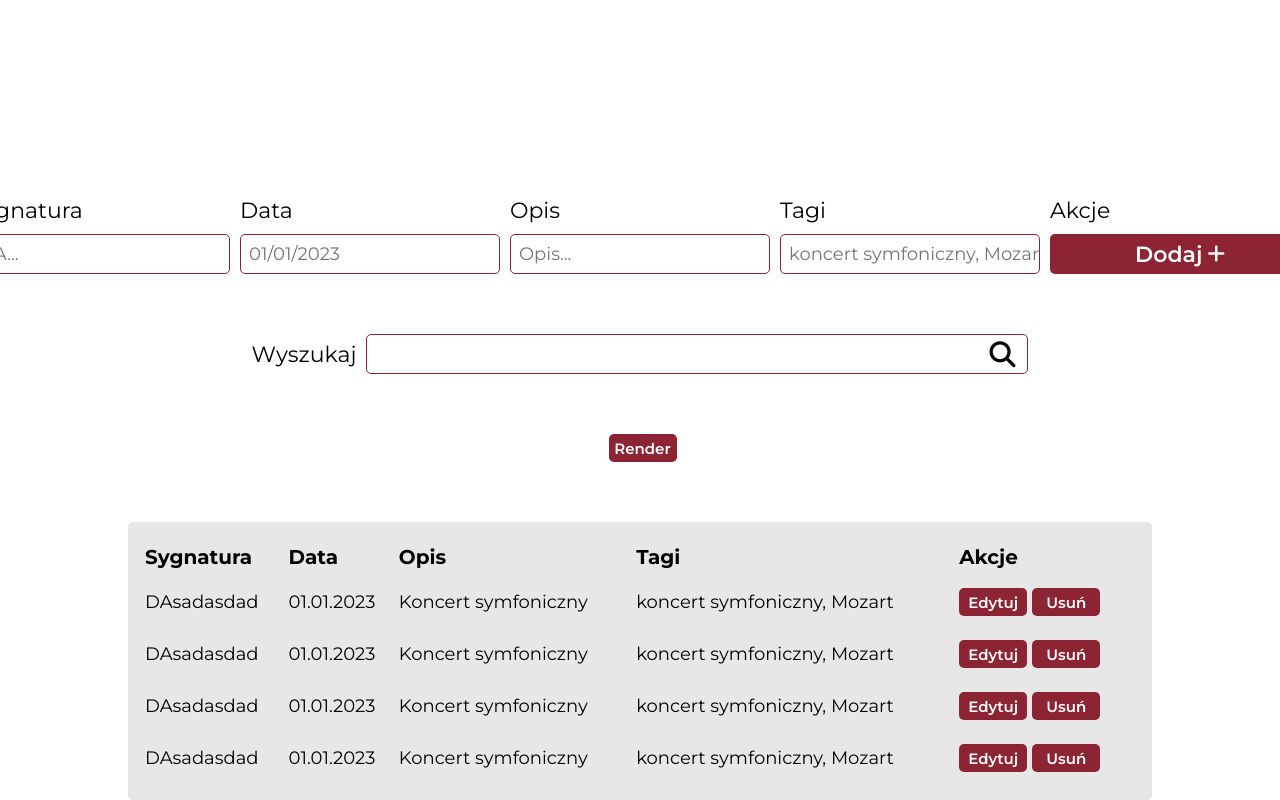
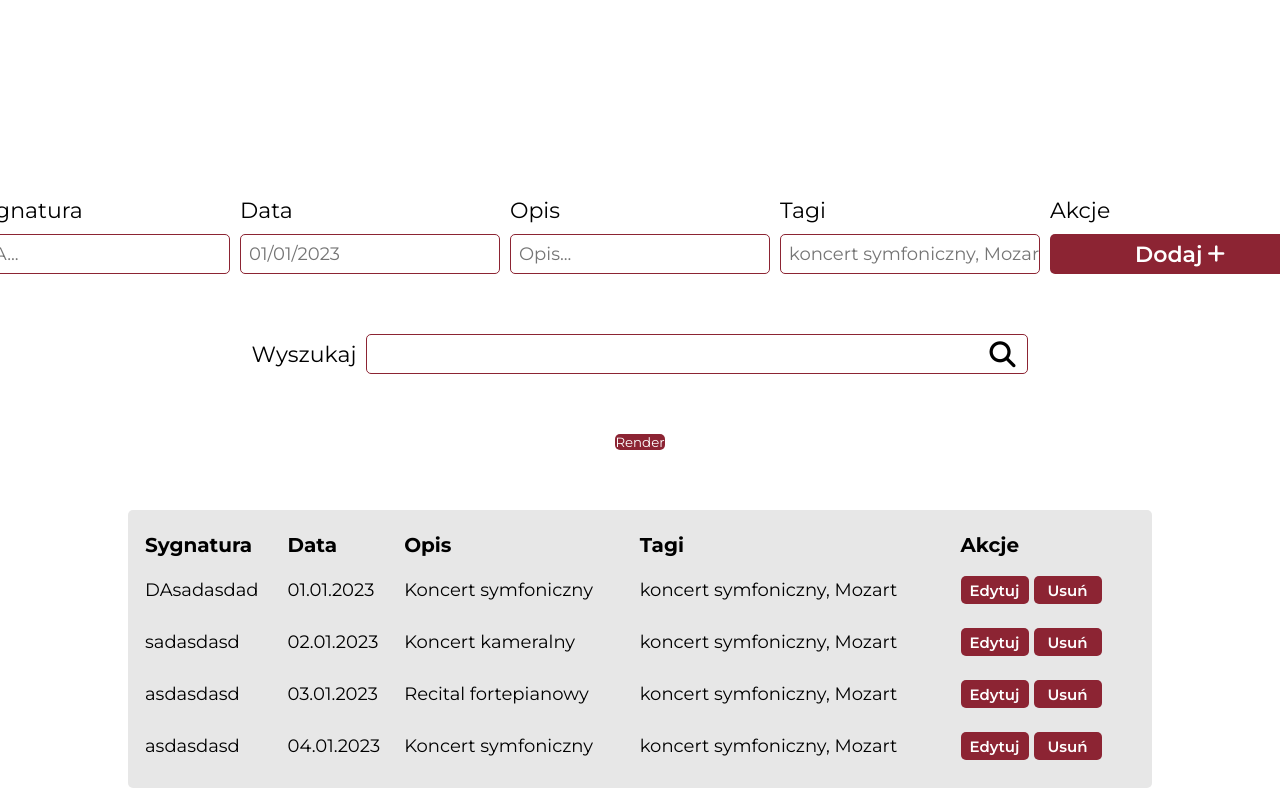
Before and after one commit to CharlesSquirel/System-archiwizacji-FL, a plain HTML site: page index.html in a window 1280 px wide. Both pictures are taken after a click on the button "Render". Shown: the top 800 px of the page. Drawn offline with Linux system fonts and the light colour scheme.

Commit message:
Usuwanie przycisk i porządki

```diff
--- a/index.html
+++ b/index.html
@@ -49,7 +49,7 @@
       <span class="search-icon"><i class="fa-solid fa-magnifying-glass"></i></span>
 
     </section>
-    <button class="btn btn-delete btn-render">Render</button>
+    <button class="btn btn-render">Render</button>
     <main>
       <table class="list-container">
         <tr class="main-verse-container">
@@ -59,14 +59,14 @@
           <th>Tagi</th>
           <th>Akcje</th>
         </tr>
-        <!-- <tr class="verse-container">
+         <!-- <tr class="verse-container">
           <td>DAsdsdsdsdsd</td>
           <td>01.01.2023</td>
           <td>Koncert symfoniczny</td>
           <td>Wijatkowski, Mozart</td>
           <td><button class="btn btn-edit">Edytuj</button> <button class="btn btn-delete">Usuń</button></td>
-        </tr>
-        <tr class="verse-container">
+        </tr> -->
+        <!-- <tr class="verse-container">
           <td>DAsdsdsdsdsd</td>
           <td>01.01.2023</td>
           <td>Koncert symfoniczny</td>
--- a/script.js
+++ b/script.js
@@ -1,14 +1,15 @@
+// BAZA DANYCH
 const files = [
   { signature: "DAsadasdad", date: "01.01.2023", description: "Koncert symfoniczny", tags: "koncert symfoniczny, Mozart" },
-  { signature: "DAsadasdad", date: "01.01.2023", description: "Koncert symfoniczny", tags: "koncert symfoniczny, Mozart" },
-  { signature: "DAsadasdad", date: "01.01.2023", description: "Koncert symfoniczny", tags: "koncert symfoniczny, Mozart" },
-  { signature: "DAsadasdad", date: "01.01.2023", description: "Koncert symfoniczny", tags: "koncert symfoniczny, Mozart" },
+  { signature: "sadasdasd", date: "02.01.2023", description: "Koncert kameralny", tags: "koncert symfoniczny, Mozart" },
+  { signature: "asdasdasd", date: "03.01.2023", description: "Recital fortepianowy", tags: "koncert symfoniczny, Mozart" },
+  { signature: "asdasdasd", date: "04.01.2023", description: "Koncert symfoniczny", tags: "koncert symfoniczny, Mozart" },
 ];
+
+// DOM
 
 const list = document.querySelector(".list-container");
 const renderBtn = document.querySelector(".btn-render");
-
-// WALIDACJA
 const addBtn = document.querySelector(".btn-add");
 const signatureInput = document.querySelector(".signature");
 const errorSignature = document.querySelector(".error-signature");
@@ -20,17 +21,20 @@ const tagsInput = document.querySelector(".tags");
 const errorTags = document.querySelector(".error-tags");
 const addFormInputs = document.querySelectorAll(".add-form input");
 const isSubmittedMessage = document.querySelector(".submitted-message-box");
+const table = document.querySelector(".list-container");
+let deleteBtns = document.querySelectorAll(".btn-delete");
 
+// 1. WALIDACJA
 addBtn.disabled = true;
 
-// Warunkowe odblokowanie przycisku dodaj
+// A) Warunkowe odblokowanie przycisku dodaj
 const checkReady = () => {
   addFormInputs.forEach((input) => {
     let errorMessage = input.nextElementSibling;
     addBtn.disabled = input.value.length > 0 && errorMessage.style.display === "none" ? false : true;
   });
 };
-// puste pola
+// B) puste pola
 addFormInputs.forEach((input) => {
   input.addEventListener("blur", () => {
     let errorMessage = input.nextElementSibling;
@@ -51,15 +55,16 @@ addFormInputs.forEach((input) => {
   });
 });
 
+// C) OKIENKO POMYŚLNEGO DODANIA DO BAZY
 addBtn.addEventListener("click", () => {
   isSubmittedMessage.style.opacity = "1";
   setTimeout(() => {
     isSubmittedMessage.style.opacity = "0";
-  }, 10000)
+  }, 10000);
 });
 
-// RENDEROWANIE LISTY Z FILES
-// dynamiczne dodawanie klas i tekstu do buttonów
+// 2. RENDEROWANIE LISTY Z FILES
+// A) dynamiczne dodawanie klas i tekstu do buttonów
 const addClassesBtns = (btn1, btn2) => {
   [btn1, btn2].forEach((btn) => {
     btn.textContent = btn === btn1 ? "Edytuj" : "Usuń";
@@ -68,7 +73,22 @@ const addClassesBtns = (btn1, btn2) => {
   });
 };
 
-// główna funkcja renderująca listę
+// B) Usuwanie wpisów przycik usuń
+function setDeleteBtns() {
+  deleteBtns.forEach((btn) => {
+    btn.addEventListener("click", (e) => {
+      let currentBtn = e.target;
+      if (currentBtn) {
+        const parentToRemove = document.querySelectorAll(".verse-container");
+        parentToRemove.forEach((element) => {
+          element.contains(btn) ? table.removeChild(element) : element;
+        });
+      }
+    });
+  });
+}
+
+// C) główna funkcja renderująca listę
 const renderList = () => {
   files.map((file) => {
     const appendRow = list.appendChild(document.createElement("tr"));
@@ -81,7 +101,10 @@ const renderList = () => {
     const deleteBtn = appendActions.appendChild(document.createElement("button"));
     addClassesBtns(editBtn, deleteBtn);
     renderBtn.disabled = true;
+    deleteBtns = document.querySelectorAll(".btn-delete");
+    setDeleteBtns();
   });
 };
 
+// D) OBSŁUGA PRZYCISKU RENDEROWANIA
 renderBtn.addEventListener("click", renderList);
```
